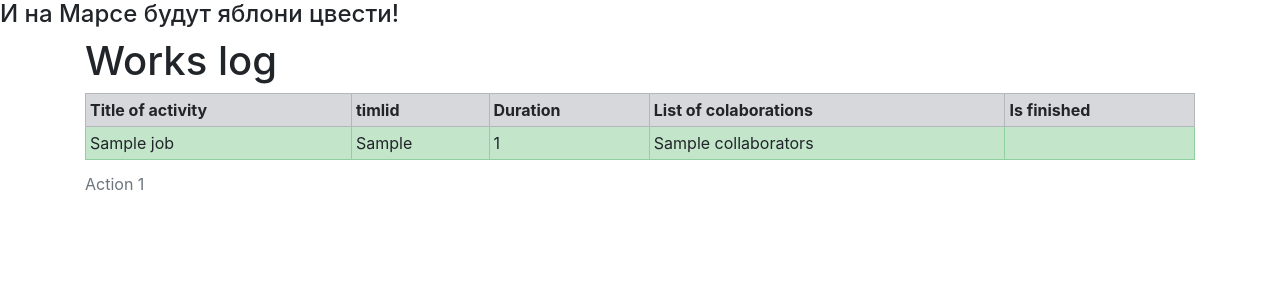
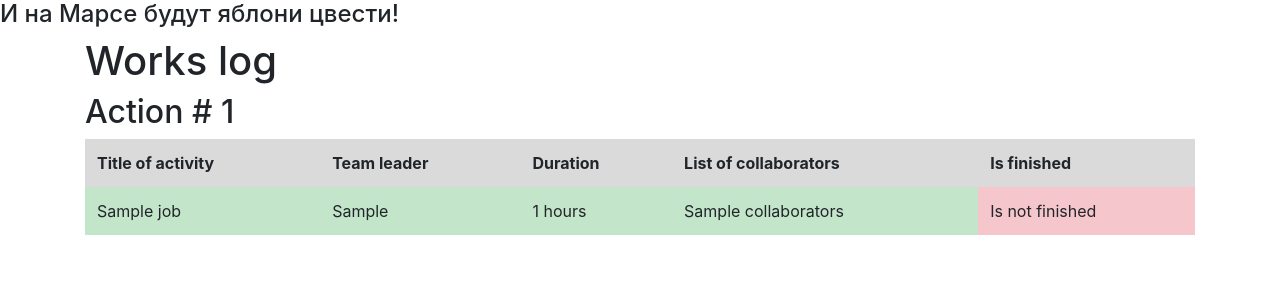
Before and after one commit to Natasha-rare/Sqalchemy-registerform, a Flask app: template templates/index.html in a window 1280 px wide. Shown: the part 72-372 px from the top of the page. Run offline with Flask 2, Linux system fonts and the light colour scheme; the template is opened without the code that fills it: most values are stand-ins (such as "Sample title", 1, 10 or a date in 2020); some libraries are stand-ins or nearby versions.

Commit message:
Журнал работ

```diff
--- a/main.py
+++ b/main.py
@@ -15,6 +15,11 @@ def login():
         return redirect('/success')
     return render_template('login.html', title='Авторизация', form=form)
 
+@app.route('/')
+def index():
+    session = db_session.create_session()
+    job = session.query(Jobs).all()
+    return render_template('index.html', job=job)
 
 @app.route('/register', methods=['GET', 'POST'])
 def reqister():
--- a/templates/index.html
+++ b/templates/index.html
@@ -3,28 +3,31 @@
 
 {% block content %}
 <h1>Works log</h1>
-{% for item in jobs%}
-
-    <table width="100%" border="1" cellspacing="0" cellpadding="4">
-
-        <caption> Action {{item.id}}</caption>
-  <tr class="table-secondary">
-
-    <th>Title of activity</th>
-      <th>timlid</th>
-      <th>Duration</th>
-      <th>List of colaborations</th>
-      <th>Is finished</th>
-  </tr>
-        <tr class="table-success">
-
-    <td>{{item.job}}</td>
-      <td>{{item.team_leader}}</td>
-      <td>{{item.work_size}}</td>
-      <td>{{item.collaborators}}</td>
-      <td>{{item.is_finished}}</td>
-  </tr>
-
+{% for item in job%}
+<h2>Action # {{item.id}}</h2>
+   <table class="table table-borderless">
+  <thead>
+    <tr class="table-active">
+      <th scope="col">Title of activity</th>
+      <th scope="col">Team leader</th>
+      <th scope="col">Duration</th>
+      <th scope="col">List of collaborators</th>
+      <th scope="col">Is finished</th>
+    </tr>
+  </thead>
+  <tbody>
+    <tr>
+      <td class="table-success">{{item.job}}</td>
+      <td class="table-success">{{item.team_leader}}</td>
+      <td class="table-success">{{item.work_size}} hours</td>
+      <td class="table-success">{{item.collaborators}}</td>
+      {%if item.is_finished%}
+        <td class="table-success">Is finished</td>
+      {%else%}
+        <td class="table-danger">Is not finished</td>
+      {%endif%}
+    </tr>
+  </tbody>
 </table>
 
 
```
